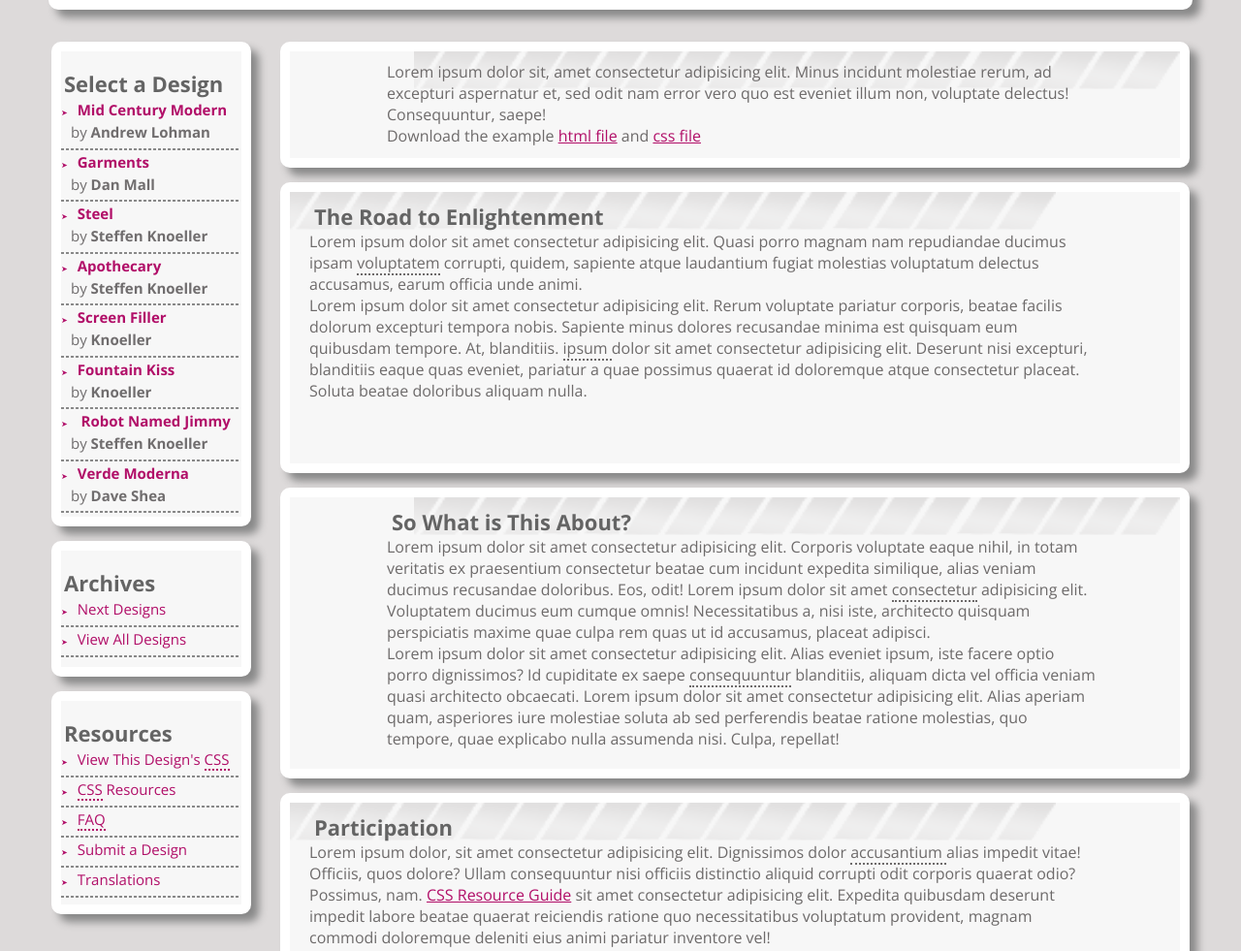
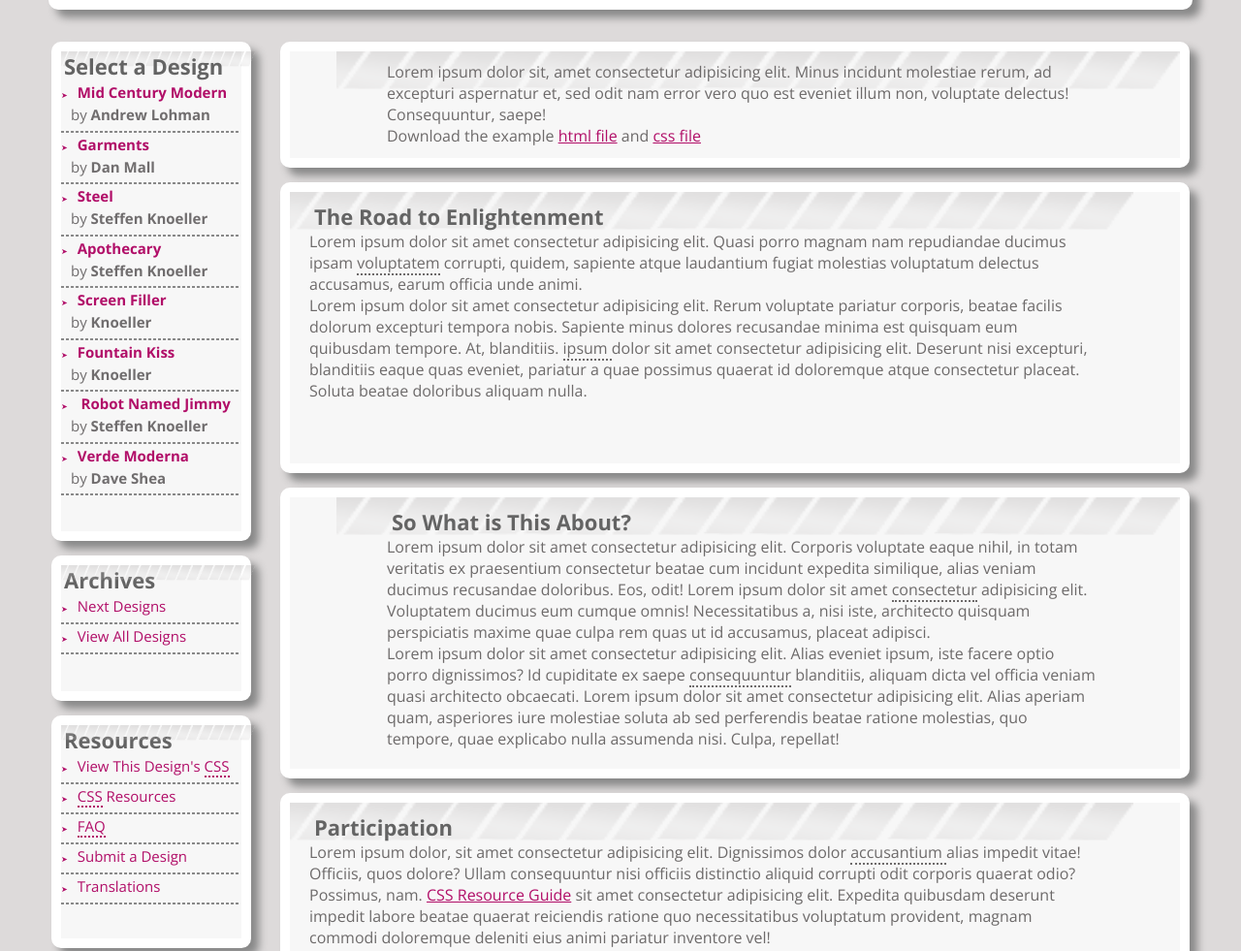
Before and after one commit to mariaversin/challenge-css-html, a plain HTML site: page index.html in a window 1280 px wide. Shown: the part 240-1221 px from the top of the page at 97% size. Drawn offline with nearby package versions, Linux system fonts and the light colour scheme.

Commit message:
finished

```diff
--- a/css/style.css
+++ b/css/style.css
@@ -80,12 +80,12 @@ A S I D E
     width: 18%;
     color: #888888;
     padding: 3px;
-    position: relative;
+
 }
 
 
 .aside .art1 {
-    height: 500px;
+    height: 515px;
     background-color: rgb(247, 247, 247);
     border-radius: 10px;
     box-shadow: 8px 8px 8px #888888;
@@ -93,10 +93,23 @@ A S I D E
     margin-bottom: 15px;
 }
 
+/* IMAGEN ASIDE */
+.art1 .texto {
+
+    position: relative;
+}
+
+.aside  img,.aside img,.aside img {
+    display: flex;
+    opacity: 0.2;
+    position:absolute;
+    width: 200px;
+    height: 20px;
+
+}
 
 .art1 h1, .art2 h1, .art3 h1 {
     color: rgb(100, 100, 100);
-    margin-top: 18px;
     font-size: 22px;
     justify-content: center;
     flex-direction: column;
@@ -107,8 +120,6 @@ A S I D E
     color: rgb(177, 14, 104);
     font-size: 15px;
     margin-left: 10px;
-    justify-content: center;
-    flex-direction: column;
     text-align: left;
 }
 
@@ -147,11 +158,12 @@ a #imp {
     text-decoration:none;
     border-bottom-style: dotted;
     border-bottom-width: 2px;
+
 }
 
 .aside .art2 {
 
-    height: 140px;
+    height: 150px;
     background-color: rgb(247, 247, 247);
     border-radius: 10px;
     box-shadow: 8px 8px 8px #888888;
@@ -160,14 +172,13 @@ a #imp {
 }
 
 .aside .art3 {
-    height: 230px;
+    height: 240px;
     background-color: rgb(247, 247, 247);
     border-radius: 10px;
     box-shadow: 8px 8px 8px #888888;
     border: solid 10px white;
     margin-bottom: 8px;
 }
-
 
 /*
 
@@ -243,7 +254,7 @@ M A I N
     opacity: 0.2;
     float: right;
     position: relative;
-    width: 790px;
+    width: 870px;
     height: 50px;
 }
 .parrafo1 .texto a {
@@ -265,7 +276,7 @@ M A I N
     opacity: 0.2;
     float: left;
     position: relative;
-    width: 790px;
+    width: 870px;
     height: 50px;
 }
 .parrafo2 h1, .parrafo4 h1{
@@ -300,7 +311,7 @@ M A I N
     opacity: 0.2;
     float: right;
     position: relative;
-    width: 790px;
+    width: 870px;
     height: 50px;
 }
 .parrafo3 h1, .parrafo5 h1{
--- a/index.html
+++ b/index.html
@@ -23,6 +23,8 @@
 
             <div class="aside">
                 <div class="art1">
+                    <img src="images/fondo1.png" alt="lineas">
+                    <div class="texto">
                     <h1>Select a Design</h1>
                     <dl>
                         <dt><a><strong>Mid Century Modern</strong></a></dt>
@@ -50,10 +52,12 @@
                             <dd>by <strong>Dave Shea</strong></dd>
                             <hr class="linea">
                     </dl>
-
+                </div>
                 </div>
 
                 <div class="art2">
+                    <img src="images/fondo1.png" alt="lineas">
+                    <div class="texto">
                     <h1>Archives</h1>
                         <dl>
                             <dt><a>Next Designs</a></dt>
@@ -62,8 +66,11 @@
                                 <hr class="linea">
                         </dl>
                     </div>
+                </div>
 
                 <div class="art3">
+                    <img src="images/fondo1.png" alt="lineas">
+                    <div class="texto">
                         <h1>Resources</h1>
                         <dl>
                             <dt><a>View This Design's <span id="imp">CSS</span></a></dt>
@@ -77,6 +84,7 @@
                             <dt><a>Translations</a></dt>
                                 <hr class="linea">
                         </dl>
+                    </div>
 
                 </div>
             </div>
```
Also changed, not shown: images/web.png. Lines whose indentation alone changed are shown as unchanged.
